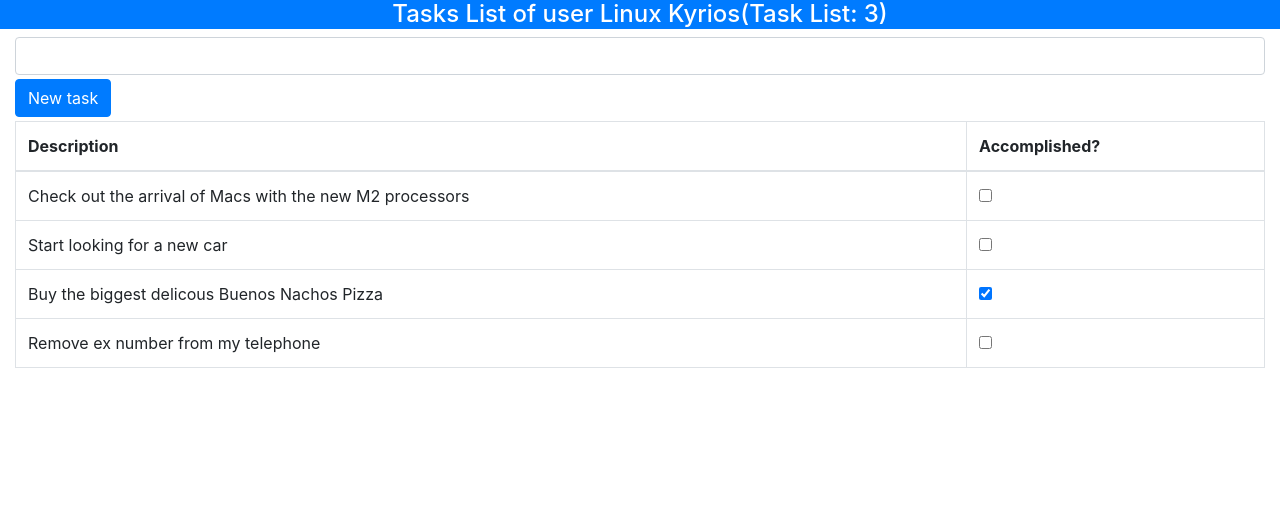
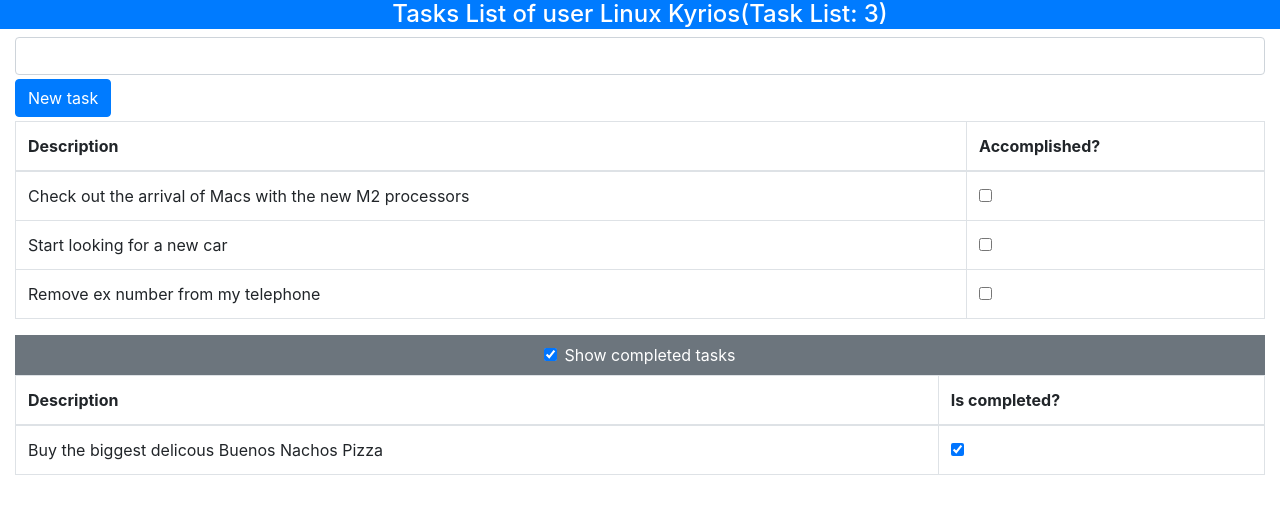
Before and after one commit to LinuxKyrios/tasks, a React (Create React App) app: page / in a window 1280 px wide. Shown: the top 514 px of the page. Built offline with nearby package versions, Linux system fonts and the light colour scheme.

Commit message:
Updated App.js file and improved typo in VisibilityController.js file

```diff
--- a/src/App.js
+++ b/src/App.js
@@ -2,6 +2,7 @@ import React, { Component } from 'react';
 import { TodoBanner } from "./TodoBanner";
 import { TodoCreator } from "./TodoCreator";
 import { TodoRow } from "./TodoRow";
+import { VisibilityController } from "./VisibilityController";
 
 export default class App extends Component {
 
@@ -13,7 +14,7 @@ export default class App extends Component {
                         {action: "Start looking for a new car", done: false},
                         {action: "Buy the biggest delicous Buenos Nachos Pizza", done: true},
                         {action: "Remove ex number from my telephone", done: false}],
-            //newItemText: ""
+            showCompleted: true
         }
     }
 
@@ -39,8 +40,9 @@ export default class App extends Component {
                 ? { ...item, done: !item.done } : item)
     });
 
-    todoTableRows = () => this.state.todoStuff.map(item =>
-        <TodoRow key={item.action} item={item} callback={this.toggleTodo} />)
+    todoTableRows = (doneValue) => this.state.todoStuff
+        .filter(item => item.done === doneValue).map(item =>
+            <TodoRow key={item.action} item={item} callback={this.toggleTodo} />)
 
     //Render function returns upper tab with title and button to add new task
     //Added displaing table with tasks
@@ -53,8 +55,23 @@ export default class App extends Component {
                         <thead>
                             <tr><th>Description</th><th>Accomplished?</th></tr>
                         </thead>
-                        <tbody>{this.todoTableRows()}</tbody>
+                        <tbody>{ this.todoTableRows(false) }</tbody>
                     </table>
+                    <div className="bg-secondary text-white text-center p-2">
+                        <VisibilityController description="completed tasks"
+                            isChecked={this.state.showCompleted}
+                            callback={(checked) =>
+                            this.setState({ showCompleted: checked})} />
+                    </div>
+
+                    {this.state.showCompleted &&
+                        <table className="table table-stripped table-bordered">
+                            <thead>
+                                <tr><th>Description</th><th>Is completed?</th></tr>
+                            </thead>
+                            <tbody>{this.todoTableRows(true)}</tbody>
+                        </table>
+                    }
                 </div>
             </div>
     };
--- a/src/VisibilityController.js
+++ b/src/VisibilityController.js
@@ -10,7 +10,7 @@ export class VisibilityController extends Component {
                 checked={this.props.isChecked}
                 onChange={(v) => this.props.callback(v.target.checked)} />
             <label className="form-check-label">
-                Show completed tasts {this.props.description}
+                Show {this.props.description}
             </label>
         </div>
 }
```
